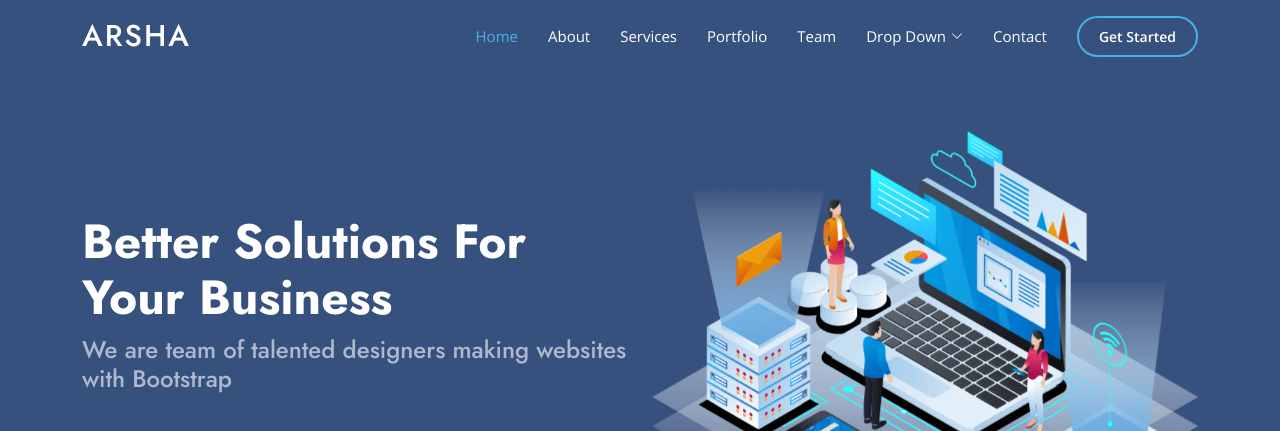
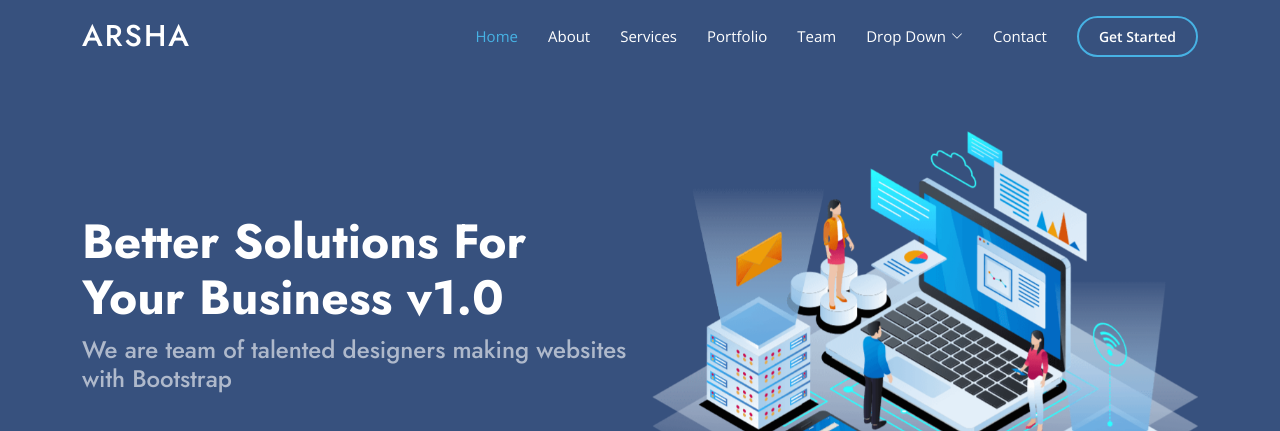
Before and after one commit to igloo-jlim/docker-ecr, a plain HTML site: page index.html in a window 1280 px wide. Shown: the top 431 px of the page. Drawn offline with nearby package versions, Linux system fonts and the light colour scheme.

Commit message:
Update index.html

```diff
--- a/index.html
+++ b/index.html
@@ -85,7 +85,7 @@
     <div class="container">
       <div class="row">
         <div class="col-lg-6 d-flex flex-column justify-content-center pt-4 pt-lg-0 order-2 order-lg-1" data-aos="fade-up" data-aos-delay="200">
-          <h1>Better Solutions For Your Business</h1>
+          <h1>Better Solutions For Your Business v1.0</h1>
           <h2>We are team of talented designers making websites with Bootstrap</h2>
           <div class="d-flex justify-content-center justify-content-lg-start">
             <a href="#about" class="btn-get-started scrollto">Get Started</a>
```
